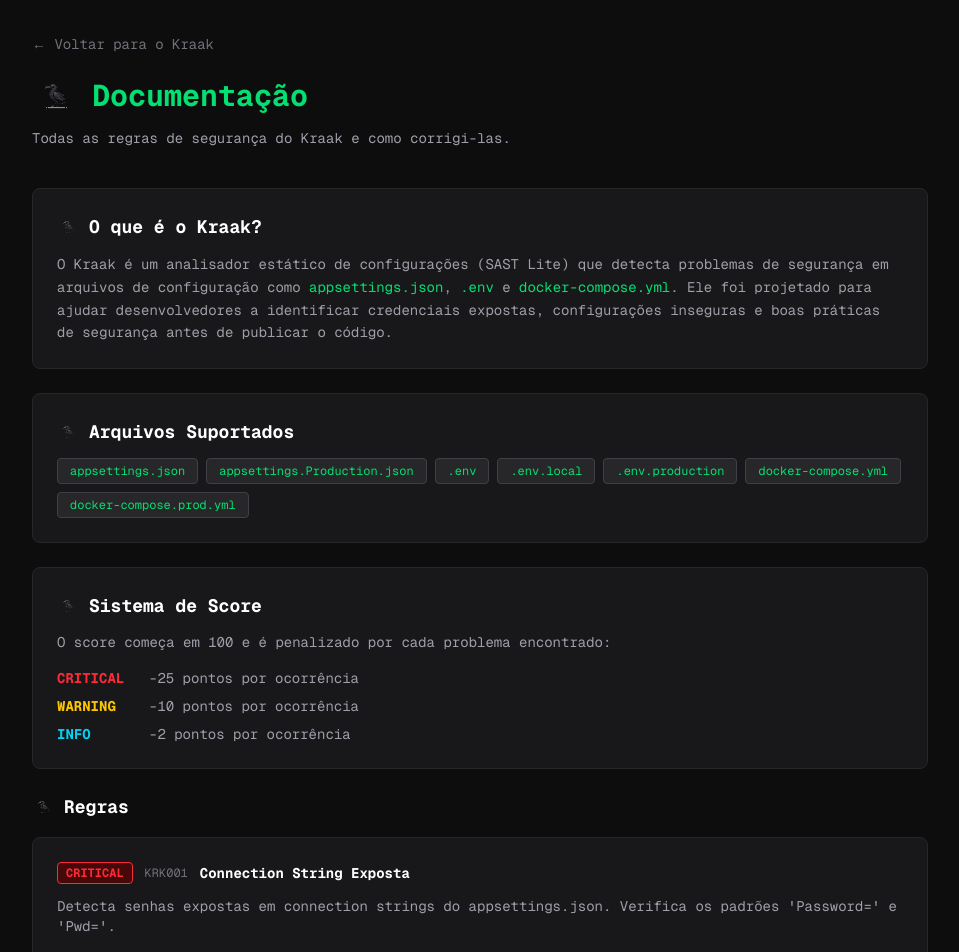
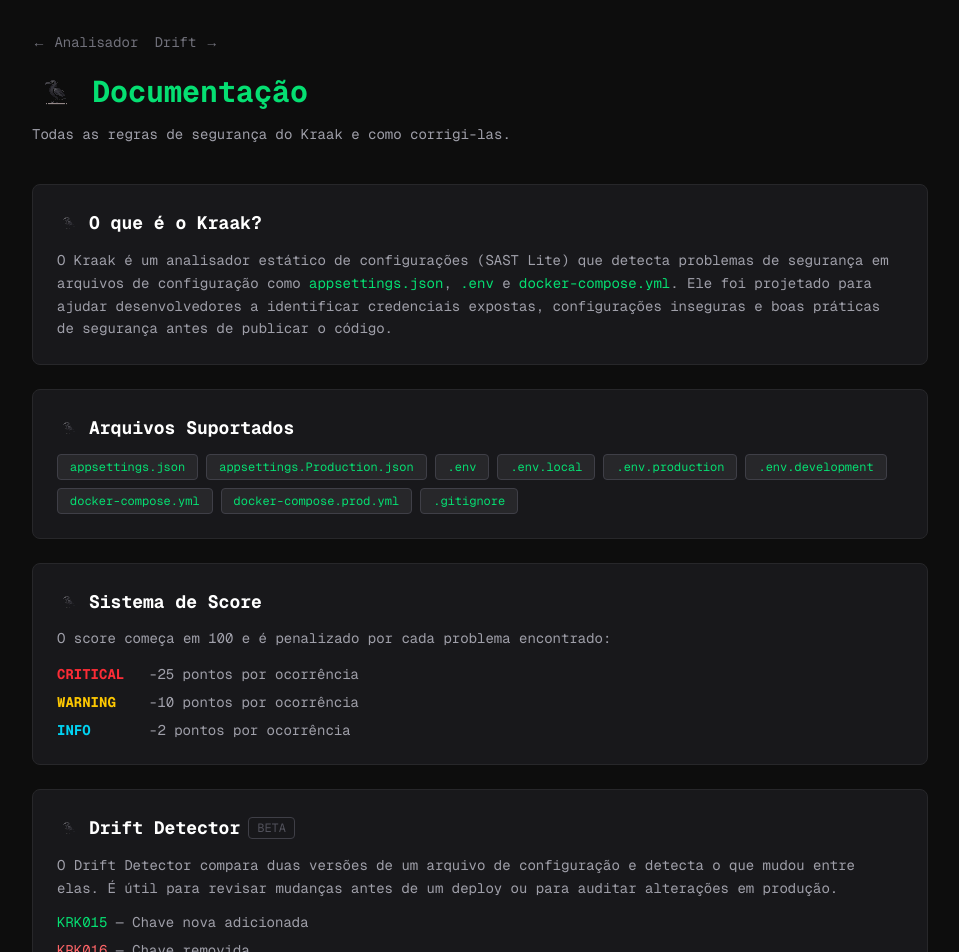
Before and after one commit to lohjs-0/Kraak, a Next.js app in the folder web/: page /docs in a window 1280 px wide. Shown: the top 952 px of the page, without its empty margins (160-1119 px from the left). Built offline with nearby package versions, Linux system fonts and the light colour scheme; no server answers.

Commit message:
Update page.tsx

```diff
--- a/web/app/docs/page.tsx
+++ b/web/app/docs/page.tsx
@@ -92,17 +92,65 @@ const rules = [
     id: "KRK008",
     title: "Secret Exposto no Docker Compose",
     severity: "CRITICAL",
-    description: "Detecta senhas, tokens e variáveis sensíveis hardcodadas em arquivos docker-compose.yml e docker-compose.prod.yml, como POSTGRES_PASSWORD, MYSQL_ROOT_PASSWORD e similares.",
-    example: `environment:\n  POSTGRES_PASSWORD: minhasenha123 ← PROBLEMA\n  MYSQL_ROOT_PASSWORD: root ← PROBLEMA`,
-    fix: `environment:\n  POSTGRES_PASSWORD: \${POSTGRES_PASSWORD} ← SEGURO\n\n# defina o valor no .env do host`,
+    description: "Detecta senhas e tokens hardcodados em docker-compose.yml. Suporta AWS, Stripe, GitHub, OpenAI e variáveis genéricas como POSTGRES_PASSWORD.",
+    example: `environment:\n  POSTGRES_PASSWORD: minhasenha123 ← PROBLEMA`,
+    fix: `environment:\n  POSTGRES_PASSWORD: \${POSTGRES_PASSWORD} ← SEGURO`,
   },
   {
     id: "KRK009",
-    title: "Porta Sensível Exposta no Docker",
+    title: "Possível Secret por Entropia",
     severity: "WARNING",
-    description: "Detecta quando portas de serviços internos como banco de dados (5432, 3306, 27017) estão expostas publicamente no docker-compose.",
-    example: `ports:\n  - "5432:5432" ← PROBLEMA (banco exposto)\n  - "27017:27017" ← PROBLEMA`,
-    fix: `# Remova o mapeamento de porta ou use rede interna:\nnetworks:\n  - internal`,
+    description: "Usa cálculo matemático de entropia para detectar strings que parecem senhas ou hashes, mesmo sem nomes óbvios como 'password'.",
+    example: `"Auth": {\n  "Token": "xK9#mP2$vL5nQ8wR3jY6" ← alta entropia\n}`,
+    fix: `# Mova para variável de ambiente se for um secret`,
+  },
+  {
+    id: "KRK010",
+    title: "Container em Modo Privilegiado",
+    severity: "CRITICAL",
+    description: "Detecta quando 'privileged: true' está configurado, concedendo acesso total ao host e eliminando o isolamento do container.",
+    example: `services:\n  app:\n    privileged: true ← PROBLEMA`,
+    fix: `# Remova privileged: true\n# Use cap_add apenas para capabilities necessárias`,
+  },
+  {
+    id: "KRK011",
+    title: "Container Rodando como Root",
+    severity: "CRITICAL",
+    description: "Detecta quando o container está configurado para rodar como usuário root, aumentando o risco em caso de escape.",
+    example: `services:\n  app:\n    user: root ← PROBLEMA`,
+    fix: `services:\n  app:\n    user: "1000:1000" ← SEGURO`,
+  },
+  {
+    id: "KRK012",
+    title: "Capabilities Perigosas",
+    severity: "WARNING",
+    description: "Detecta capabilities Linux perigosas adicionadas ao container como SYS_ADMIN, NET_ADMIN e outras que concedem privilégios excessivos.",
+    example: `cap_add:\n  - SYS_ADMIN ← PROBLEMA\n  - NET_ADMIN ← PROBLEMA`,
+    fix: `# Remova capabilities desnecessárias\n# Use apenas as estritamente necessárias`,
+  },
+  {
+    id: "KRK013",
+    title: "Container Usando Rede do Host",
+    severity: "CRITICAL",
+    description: "Detecta quando 'network_mode: host' está configurado, eliminando o isolamento de rede do container.",
+    example: `services:\n  app:\n    network_mode: host ← PROBLEMA`,
+    fix: `# Use redes bridge nomeadas\nnetworks:\n  - internal`,
+  },
+  {
+    id: "KRK014",
+    title: "Porta Sensível Exposta",
+    severity: "CRITICAL",
+    description: "Detecta quando portas de bancos de dados (5432, 3306, 27017, 6379) estão expostas publicamente via 0.0.0.0.",
+    example: `ports:\n  - "0.0.0.0:5432:5432" ← PROBLEMA`,
+    fix: `# Remova a exposição pública\n# Acesse via rede interna do Docker`,
+  },
+  {
+    id: "KRK015-017",
+    title: "Drift de Configuração",
+    severity: "WARNING / CRITICAL",
+    description: "Compara duas versões de um arquivo e detecta chaves adicionadas (KRK015), removidas (KRK016) ou com valores alterados (KRK017). Chaves sensíveis recebem severidade Critical.",
+    example: `# Versão antiga\n"AllowedHosts": "meusite.com"\n\n# Versão nova\n"AllowedHosts": "*" ← DRIFT DETECTADO`,
+    fix: `# Acesse a página Drift para comparar\n# duas versões do mesmo arquivo`,
   },
 ];
 
@@ -110,6 +158,7 @@ const SEVERITY_COLOR: Record<string, string> = {
   "CRITICAL": "text-red-500 border-red-500 bg-red-950",
   "WARNING": "text-yellow-400 border-yellow-400 bg-yellow-950",
   "WARNING / CRITICAL": "text-orange-400 border-orange-400 bg-orange-950",
+  "INFO": "text-cyan-400 border-cyan-400 bg-cyan-950",
 };
 
 export default function Docs() {
@@ -119,9 +168,14 @@ export default function Docs() {
 
         {/* Header */}
         <div className="mb-8 sm:mb-10">
-          <Link href="/" className="text-zinc-500 text-sm hover:text-green-400 transition-colors">
-            ← Voltar para o Kraak
-          </Link>
+          <div className="flex flex-wrap gap-4">
+            <Link href="/" className="text-zinc-500 text-sm hover:text-green-400 transition-colors">
+              ← Analisador
+            </Link>
+            <Link href="/drift" className="text-zinc-500 text-sm hover:text-green-400 transition-colors">
+              Drift →
+            </Link>
+          </div>
           <div className="flex items-center gap-3 mt-4">
             <CrowImage size={48} />
             <h1 className="text-2xl sm:text-3xl font-bold text-green-400">Documentação</h1>
@@ -156,8 +210,10 @@ export default function Docs() {
               ".env",
               ".env.local",
               ".env.production",
+              ".env.development",
               "docker-compose.yml",
               "docker-compose.prod.yml",
+              ".gitignore",
             ].map(f => (
               <span key={f} className="bg-zinc-800 text-green-400 text-xs px-3 py-1 rounded border border-zinc-700">
                 {f}
@@ -187,6 +243,36 @@ export default function Docs() {
               <span className="text-zinc-400 text-sm">-2 pontos por ocorrência</span>
             </div>
           </div>
+        </div>
+
+        {/* Drift Detector */}
+        <div className="bg-zinc-900 border border-zinc-800 rounded-lg p-4 sm:p-6 mb-6">
+          <div className="flex items-center gap-2 mb-3">
+            <CrowImage size={24} />
+            <h2 className="text-lg font-bold text-white">Drift Detector</h2>
+            <span className="text-zinc-600 text-xs border border-zinc-700 px-2 py-0.5 rounded">BETA</span>
+          </div>
+          <p className="text-zinc-400 text-sm leading-relaxed mb-3">
+            O Drift Detector compara duas versões de um arquivo de configuração e detecta o que mudou entre elas.
+            É útil para revisar mudanças antes de um deploy ou para auditar alterações em produção.
+          </p>
+          <div className="flex flex-col gap-2 text-sm">
+            <div className="flex items-center gap-2">
+              <span className="text-green-400">KRK015</span>
+              <span className="text-zinc-400">— Chave nova adicionada</span>
+            </div>
+            <div className="flex items-center gap-2">
+              <span className="text-red-400">KRK016</span>
+              <span className="text-zinc-400">— Chave removida</span>
+            </div>
+            <div className="flex items-center gap-2">
+              <span className="text-yellow-400">KRK017</span>
+              <span className="text-zinc-400">— Valor alterado</span>
+            </div>
+          </div>
+          <Link href="/drift" className="inline-block mt-4 text-xs text-green-400 hover:text-green-300 transition-colors">
+            Acessar o Drift Detector →
+          </Link>
         </div>
 
         {/* Regras */}
```
